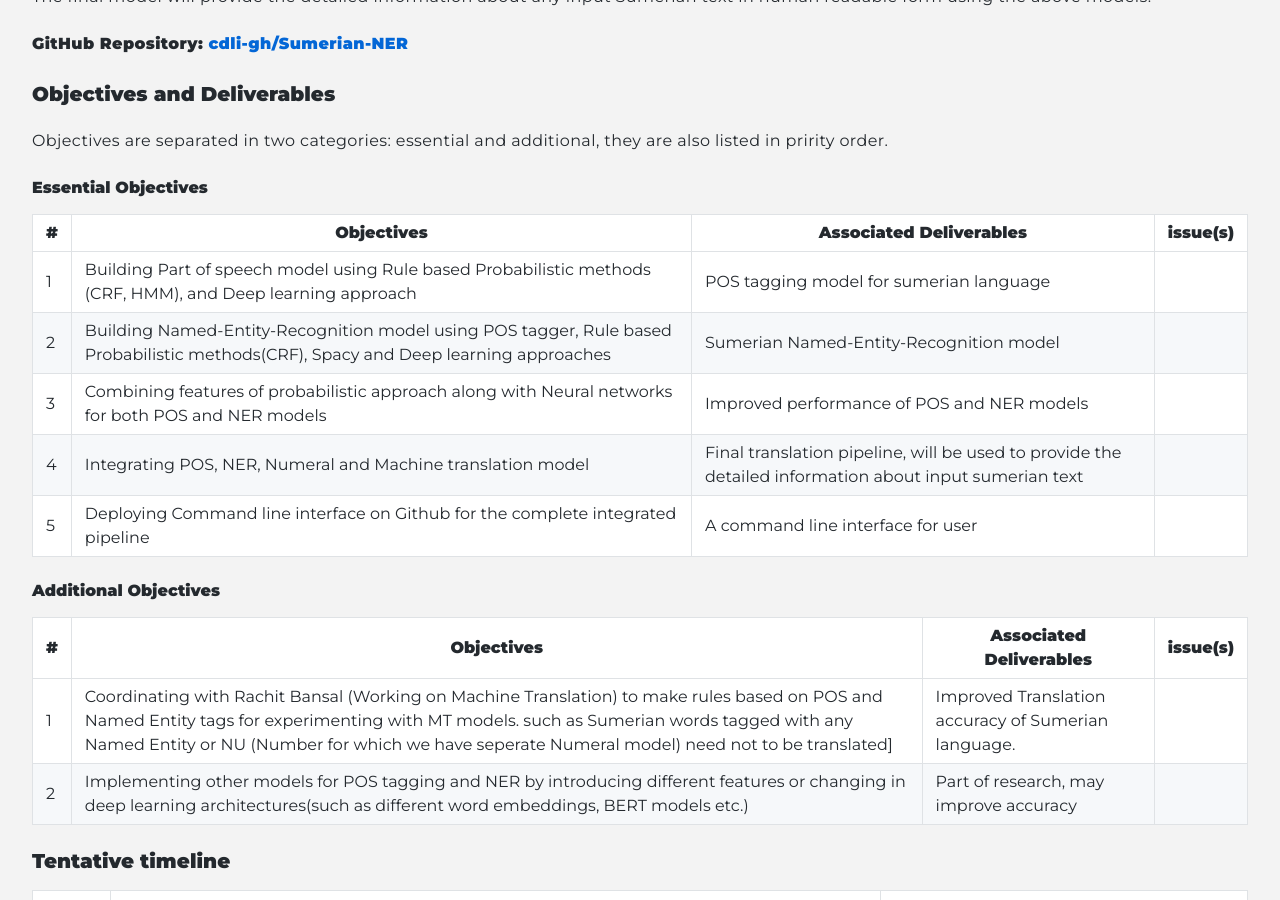
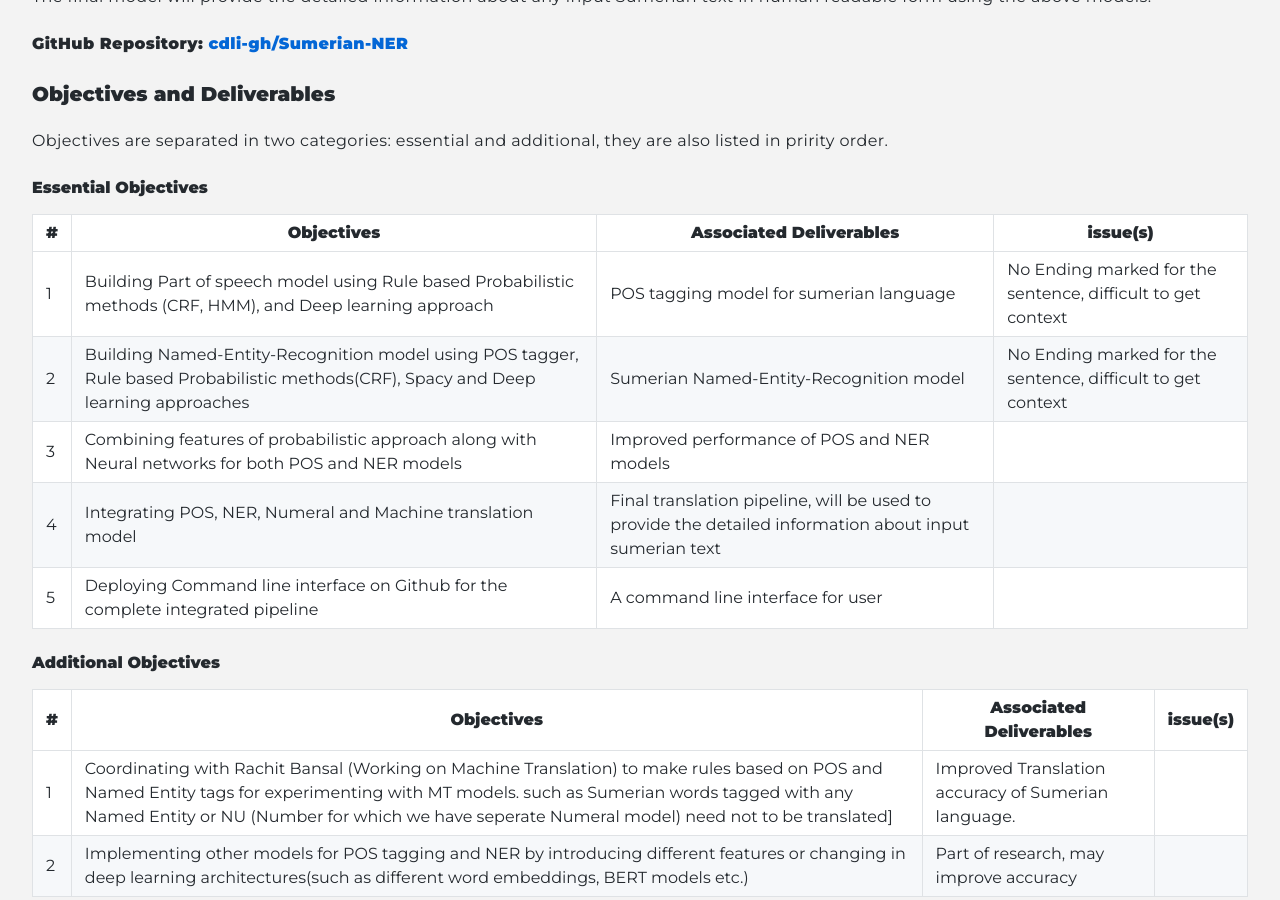
Before and after one commit to cdli-gh/blog, a Jekyll site: the page built from _blog/gsoc20/translation_pipeline/index.md, in a window 1280 px wide and 900 px high, scrolled down 1176 px. Built offline with Jekyll 4.4.1, drawn with Linux system fonts in a browser that asks for light colours.

Commit message:
Update index.md

```diff
--- a/_blog/gsoc20/translation_pipeline/index.md
+++ b/_blog/gsoc20/translation_pipeline/index.md
@@ -32,8 +32,8 @@ Objectives are separated in two categories: essential and additional, they are a
 
 |\#|Objectives|Associated Deliverables|issue(s)|
 |---	|---	|---	|---	|
-|1   	|  Building Part of speech model using Rule based Probabilistic methods (CRF, HMM), and Deep learning approach 	|  POS tagging model for sumerian language 	|   	|
-|2   	|   Building Named-Entity-Recognition  model using POS tagger, Rule based Probabilistic methods(CRF), Spacy  and Deep learning approaches 	|   Sumerian Named-Entity-Recognition model 	|   	|
+|1   	|  Building Part of speech model using Rule based Probabilistic methods (CRF, HMM), and Deep learning approach 	|  POS tagging model for sumerian language 	|  No Ending marked for the sentence, difficult to get context 	|
+|2   	|   Building Named-Entity-Recognition  model using POS tagger, Rule based Probabilistic methods(CRF), Spacy  and Deep learning approaches 	|   Sumerian Named-Entity-Recognition model 	|  No Ending marked for the sentence, difficult to get context	|
 |3   	|  Combining features of probabilistic approach along with Neural networks for both POS and NER models 	|   Improved performance of POS and NER models |     |
 |4   	|   Integrating POS, NER, Numeral and Machine translation model	|  Final translation pipeline, will be used to provide the detailed information about input sumerian text |    |
 |5   	|   Deploying Command line interface on Github for the complete integrated pipeline	|  A command line interface for user  	|   	|
```
